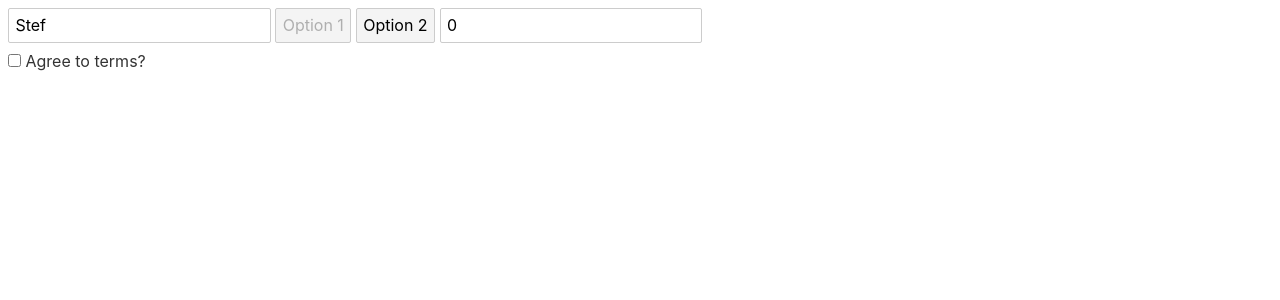
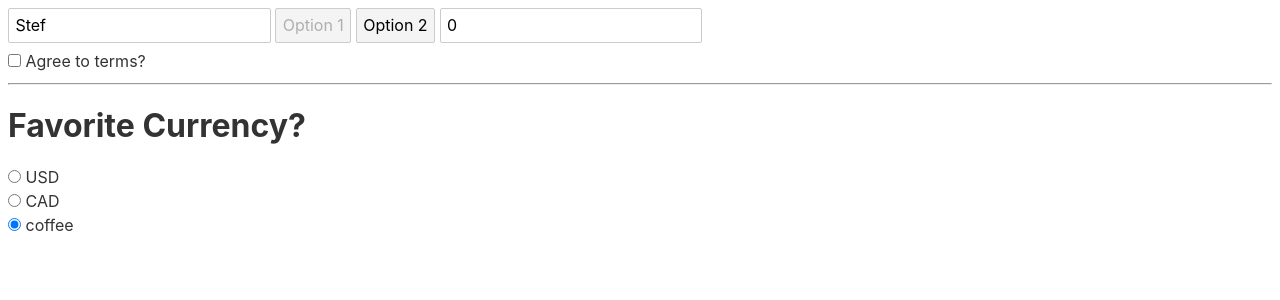
Before and after one commit to W3AI/max-svelte-forms, a Svelte app: page / in a window 1280 px wide. Shown: the top 300 px of the page. Built offline with nearby package versions, Linux system fonts and the light colour scheme.

Commit message:
added Currency radio buttons bound to favCurrency

```diff
--- a/src/App.svelte
+++ b/src/App.svelte
@@ -6,11 +6,13 @@
   let price = 0;
   let selectedOption = 1;
   let agreed;
+  let favCurrency = 'Tims';
 
   $: console.log(val);
   $: console.log(selectedOption);
   $: console.log(price);
   $: console.log(agreed);
+  $: console.log(favCurrency);
 
   function setValue(event) {
     val = event.target.value;
@@ -36,3 +38,15 @@
   <input type="checkbox" bind:checked={agreed}/>
   Agree to terms?
 </label>
+
+<hr>
+<h1>Favorite Currency?</h1>
+<label>
+    <input type="radio" name="currency" value="USD" bind:group={favCurrency}> USD
+</label>
+<label>
+    <input type="radio" name="currency" value="CAD" bind:group={favCurrency}> CAD
+</label>
+<label>
+    <input type="radio" name="currency" value="Tims" bind:group={favCurrency}> coffee
+</label>
```
